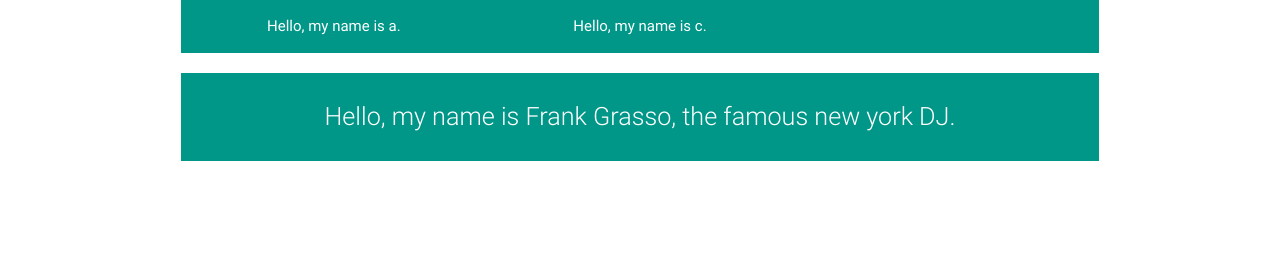
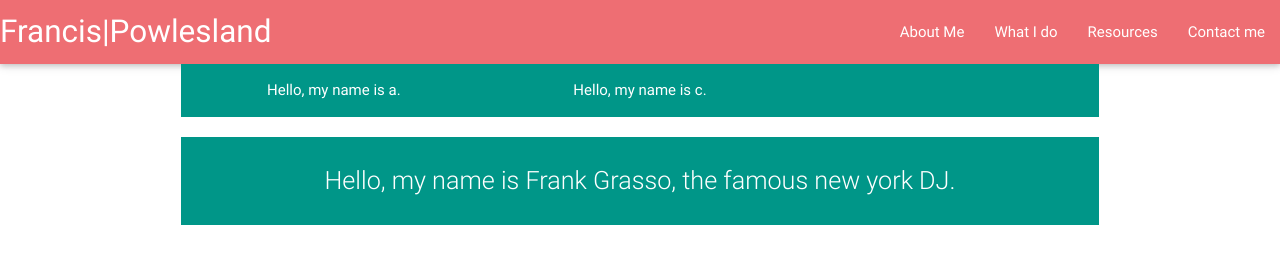
Before and after one commit to hedphuqz/test-fp1752, a plain HTML site: page index.html in a window 1280 px wide. Drawn offline with nearby package versions, Linux system fonts and the light colour scheme.

Commit message:
Navbar
Added navbar with simple logo

```diff
--- a/index.html
+++ b/index.html
@@ -14,6 +14,19 @@
   <script type="text/javascript" src="https://code.jquery.com/jquery-2.1.1.min.js"></script>
   <script type="text/javascript" src="js/materialize.min.js"></script>
   <!--Begin Document -->
+  <!-- Navbar -->
+  <nav>
+    <div class="nav-wrapper">
+      <a href="#" class="brand-logo">Francis|Powlesland</a>
+      <ul id="nav-mobile" class="right hide-on-med-and-down">
+        <li><a href="sass.html">About Me</a></li>
+        <li><a href="badges.html">What I do</a></li>
+        <li><a href="collapsible.html">Resources</a></li>
+        <li><a href="collapsible.html">Contact me</a></li>
+      </ul>
+    </div>
+  </nav>
+  <!-- Content -->
   <div class="container">
     <div class="row teal">
       <div class="col s4">
```
